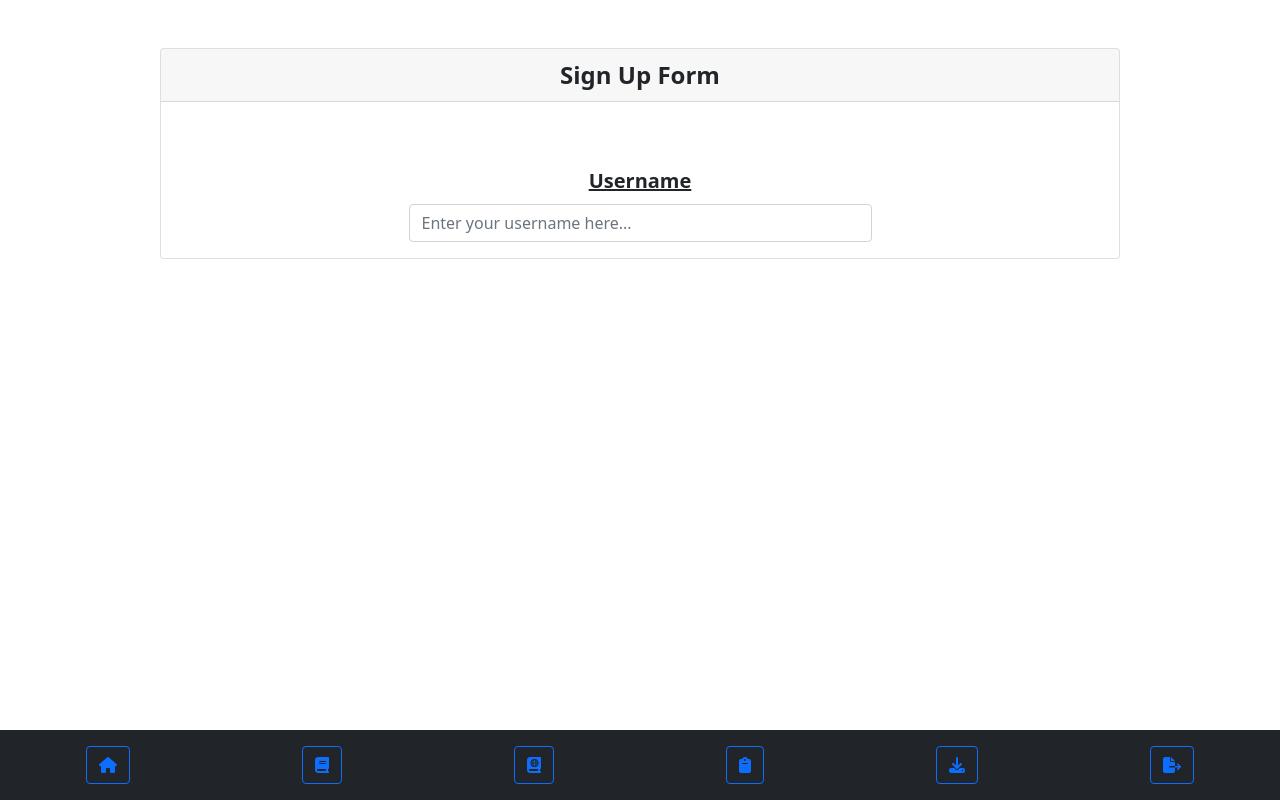
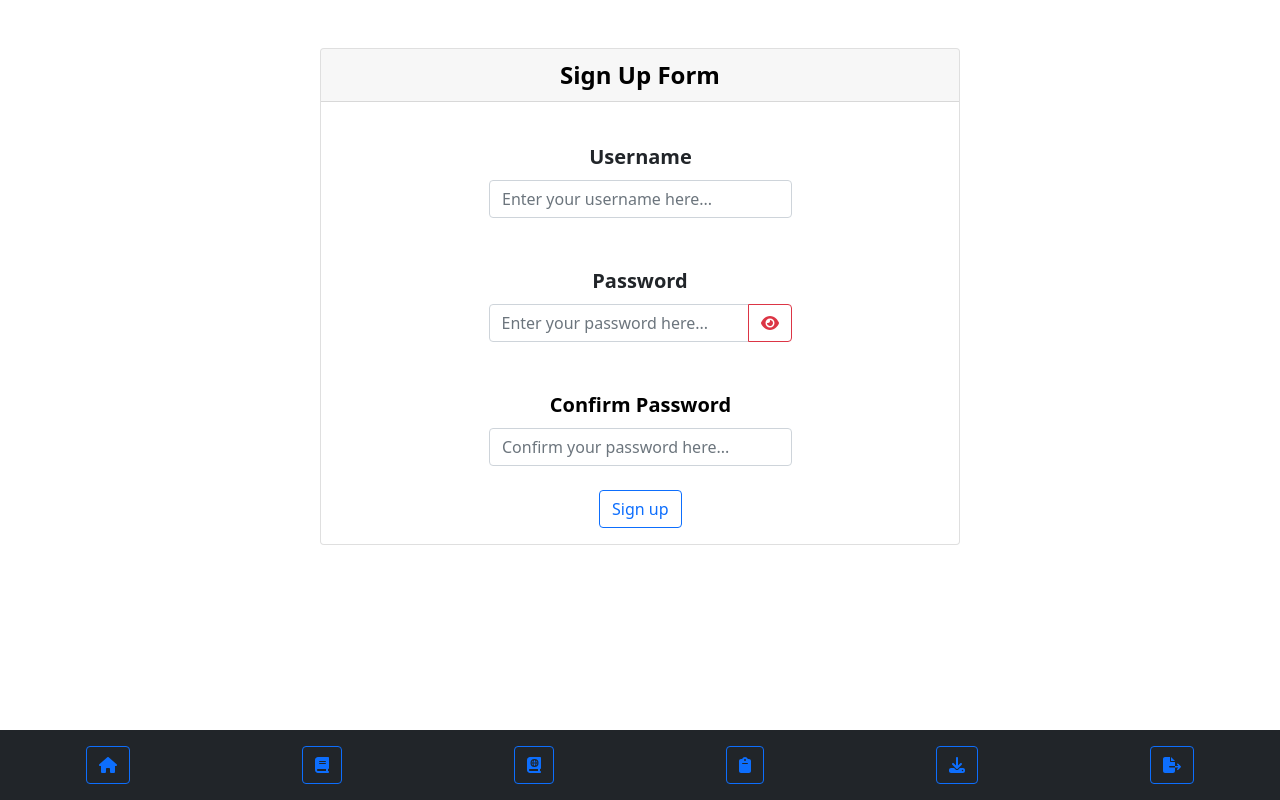
Before and after one commit to cthacker-udel/CourseScheduler, a React (Create React App) app in the folder client/: page /sign-up in a window 1280 px wide. Built offline with nearby package versions, Linux system fonts and the light colour scheme.

Commit message:
[signup_page] Added tons of styling to the signup page, and all the proper forms as well.

```diff
--- a/client/package.json
+++ b/client/package.json
@@ -59,6 +59,7 @@
     "devDependencies": {
         "@babel/cli": "^7.17.10",
         "@babel/core": "^7.17.10",
+        "@types/react-bootstrap": "^0.32.30",
         "@types/react-csv": "^1.1.2",
         "@types/react-modal": "^3.13.1",
         "@typescript-eslint/eslint-plugin": "~5.17.0",
--- a/client/src/locale/en/home.json
+++ b/client/src/locale/en/home.json
@@ -28,5 +28,10 @@
     "sign_up_form1_title": "Username",
     "sign_up_form1_input_error_required": "Username is required",
     "sign_up_form1_input_error_min_length": "Username must be at least {length} characters",
-    "sign_up_form1_input_validation_error": "Username must not contain special characters"
+    "sign_up_form1_input_validation_error": "Username must not contain special characters",
+    "sign_up_form2_placeholder": "Enter your password here...",
+    "sign_up_form2_label": "Password",
+    "sign_up_form3_label": "Confirm Password",
+    "sign_up_form3_placeholder": "Confirm your password here...",
+    "sign_up_form_submit_button": "Sign up"
 }
--- /dev/null
+++ b/client/src/modules/SignUp/SignUp.module.css
@@ -0,0 +1,104 @@
+@keyframes header_text_anim {
+    from {
+        transform: translate(0px, -50vh) rotate(0deg);
+        color: transparent;
+        font-size: 0em;
+        text-shadow: 0%;
+    }
+    to {
+        transform: translate(0px, 0vh) rotate(360deg);
+        color: black;
+        font-size: 1em;
+        text-shadow: 100%;
+    }
+}
+
+@keyframes username_form_anim {
+    from {
+        transform: translate(150vw, 0px) rotate(0deg);
+    }
+    to {
+        transform: translate(0vw, 0px) rotate(360deg);
+    }
+}
+
+@keyframes password_form_anim {
+    from {
+        transform: translate(-150vw, 0px) rotate(0deg);
+    }
+    to {
+        transform: translate(0vw, 0px) rotate(-360deg);
+    }
+}
+
+@keyframes sign_up_card_anim {
+    from {
+        transform: scale(0, 0);
+    }
+    to {
+        transform: scale(1, 1);
+    }
+}
+
+@keyframes sign_up_button_anim {
+    0% {
+        transform: scale(0, 0);
+    }
+    20% {
+        transform: scale(0.5, 0.5);
+    }
+    40% {
+        transform: scale(0.7, 0.7);
+    }
+    60% {
+        transform: scale(1.2, 1.2);
+    }
+    80% {
+        transform: scale(4, 1.2);
+    }
+    100% {
+        transform: scale(1, 1);
+    }
+}
+
+.header_text {
+    animation-name: header_text_anim;
+    animation-duration: 3s;
+    animation-timing-function: ease-in-out;
+    animation-fill-mode: forwards;
+}
+
+.username_form {
+    animation-name: username_form_anim;
+    animation-duration: 3s;
+    animation-timing-function: ease-in-out;
+    animation-fill-mode: forwards;
+}
+
+.password_form {
+    animation-name: password_form_anim;
+    animation-duration: 3s;
+    animation-timing-function: ease-in-out;
+    animation-fill-mode: forwards;
+}
+
+.confirm_password_form {
+    animation-name: header_text_anim;
+    animation-duration: 3s;
+    animation-timing-function: ease-in-out;
+    animation-fill-mode: forwards;
+}
+
+.sign_up_card {
+    animation-name: sign_up_card_anim;
+    animation-duration: 3s;
+    animation-timing-function: ease-in-out;
+    animation-fill-mode: forwards;
+}
+
+.sign_up_button {
+    animation-name: sign_up_button_anim;
+    animation-duration: 3s;
+    animation-timing-function: ease-in-out;
+    animation-fill-mode: forwards;
+}
--- a/client/src/modules/SignUp/SignUp.tsx
+++ b/client/src/modules/SignUp/SignUp.tsx
@@ -1,34 +1,67 @@
+import { faEye, faEyeSlash } from "@fortawesome/free-solid-svg-icons";
+import { FontAwesomeIcon } from "@fortawesome/react-fontawesome";
 import React from "react";
-import { Card, Form } from "react-bootstrap";
+import {
+    Button,
+    Card,
+    Form,
+    InputGroup,
+    OverlayTrigger,
+    Tooltip,
+} from "react-bootstrap";
 import { useForm } from "react-hook-form";
 import { FormattedMessage, useIntl } from "react-intl";
+
+import styles from "./SignUp.module.css";
 
 /**
  * Sign-Up Page component, will communicate with back-end to sign user up and insert record into mongo database
  */
 export const SignUp = (): JSX.Element => {
+    const [showPassword, setShowPassword] = React.useState(false);
     const { register, formState } = useForm({
         defaultValues: {
             confirmPassword: "",
             password: "",
             username: "",
         },
-        reValidateMode: "onBlue",
+        reValidateMode: "onBlur",
     });
+
+    /**
+     * This function generates the tooltip for the hide password button, which is conditional based on whether the password is shown or not.
+     * @param props The properties injected by the PopperJS config
+     * @param message The message the tooltip will contain
+     * @returns
+     */
+    const renderPasswordTooltip = (
+        // eslint-disable-next-line @typescript-eslint/no-explicit-any -- Due to not importing OverlayTriggerProps properly from react-bootstrap dep
+        props: any,
+        message: string,
+    ): JSX.Element => (
+        <Tooltip id={message} {...props}>
+            {message}
+        </Tooltip>
+    );
+
     const intl = useIntl();
     const { errors } = formState;
     console.log("errors = ", errors);
     return (
-        <Card className="text-center mx-auto w-75 text-wrap mt-5">
+        <Card
+            className={`text-center mx-auto w-50 text-wrap mt-5 ${styles.sign_up_card}`}
+        >
             <Card.Header className="fw-bold fs-4">
-                <FormattedMessage id="sign_up_form_title" />
+                <span className={`${styles.header_text}`}>
+                    <FormattedMessage id="sign_up_form_title" />
+                </span>
             </Card.Header>
             <Card.Body>
                 <Form.Group
-                    className="w-50 mx-auto mt-5"
+                    className={`w-50 mx-auto mt-4 mb-3 ${styles.username_form}`}
                     controlId="username-sign-up-form"
                 >
-                    <Form.Label className="fw-bold mb-2 fs-5 text-decoration-underline">
+                    <Form.Label className="fw-bold mb-2 fs-5">
                         <FormattedMessage id="sign_up_form1_title" />
                     </Form.Label>
                     <Form.Control
@@ -57,6 +90,68 @@ export const SignUp = (): JSX.Element => {
                         </Form.Control.Feedback>
                     )}
                 </Form.Group>
+                <Form.Group className={`mt-5 ${styles.password_form}`}>
+                    <Form.Label>
+                        <span className="fs-5 fw-bold">
+                            <FormattedMessage id="sign_up_form2_label" />
+                        </span>
+                    </Form.Label>
+                    <InputGroup className="mx-auto w-50">
+                        <Form.Control
+                            {...register("password")}
+                            placeholder={intl.formatMessage({
+                                id: "sign_up_form2_placeholder",
+                            })}
+                            type={showPassword ? "text" : "password"}
+                        />
+                        <OverlayTrigger
+                            overlay={(props): JSX.Element =>
+                                renderPasswordTooltip(
+                                    props,
+                                    showPassword
+                                        ? "Hide password"
+                                        : "Show password",
+                                )
+                            }
+                            placement="right"
+                        >
+                            <Button
+                                onClick={(): void => {
+                                    setShowPassword((oldValue) => !oldValue);
+                                }}
+                                variant={
+                                    showPassword
+                                        ? "outline-success"
+                                        : "outline-danger"
+                                }
+                            >
+                                <FontAwesomeIcon
+                                    icon={showPassword ? faEyeSlash : faEye}
+                                />
+                            </Button>
+                        </OverlayTrigger>
+                    </InputGroup>
+                </Form.Group>
+                <Form.Group
+                    className={`mt-5 mx-auto w-50 ${styles.confirm_password_form}`}
+                >
+                    <Form.Label className="fs-5 fw-bold">
+                        <FormattedMessage id="sign_up_form3_label" />
+                    </Form.Label>
+                    <Form.Control
+                        placeholder={intl.formatMessage({
+                            id: "sign_up_form3_placeholder",
+                        })}
+                        type="password"
+                        {...register("confirmPassword")}
+                    />
+                </Form.Group>
+                <Button
+                    className={styles.sign_up_button}
+                    variant="outline-primary mt-4 mx-auto"
+                >
+                    <FormattedMessage id="sign_up_form_submit_button" />
+                </Button>
             </Card.Body>
         </Card>
     );
```
Also changed, not shown: client/.eslintrc.json, 1 other file (tests, documents, lock files or other folders).
